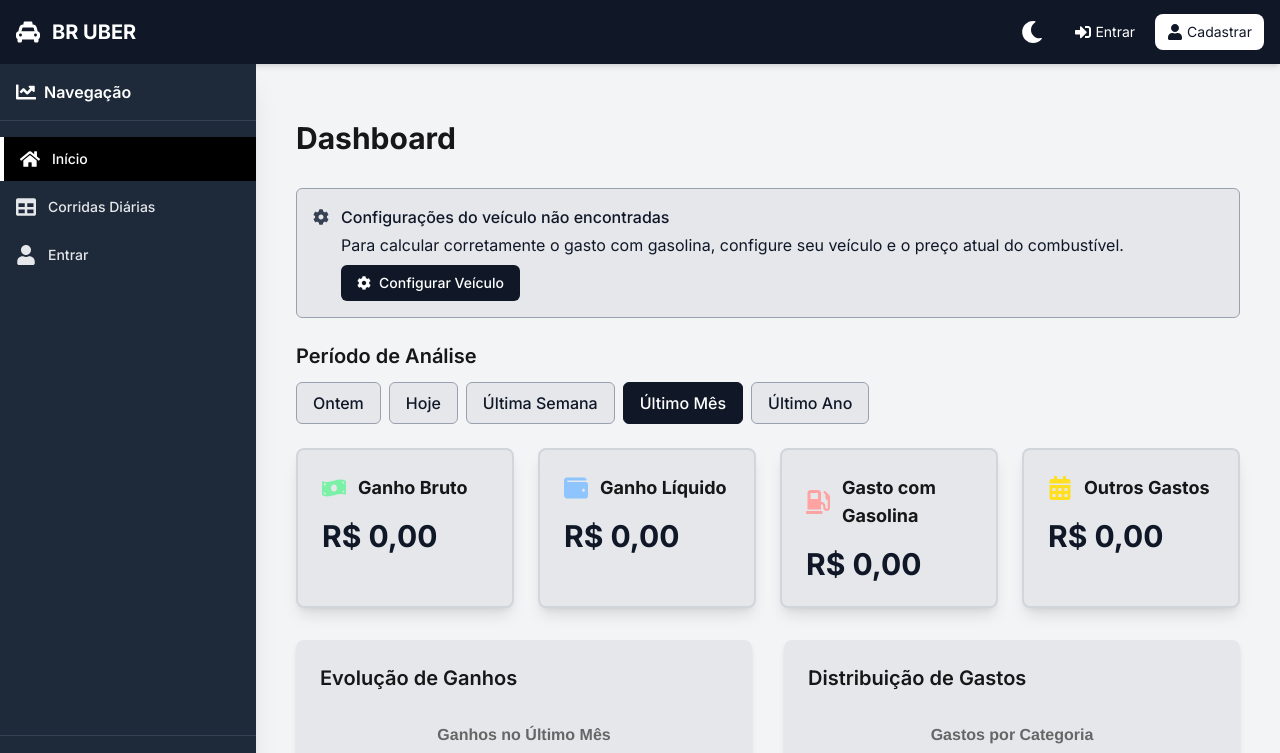
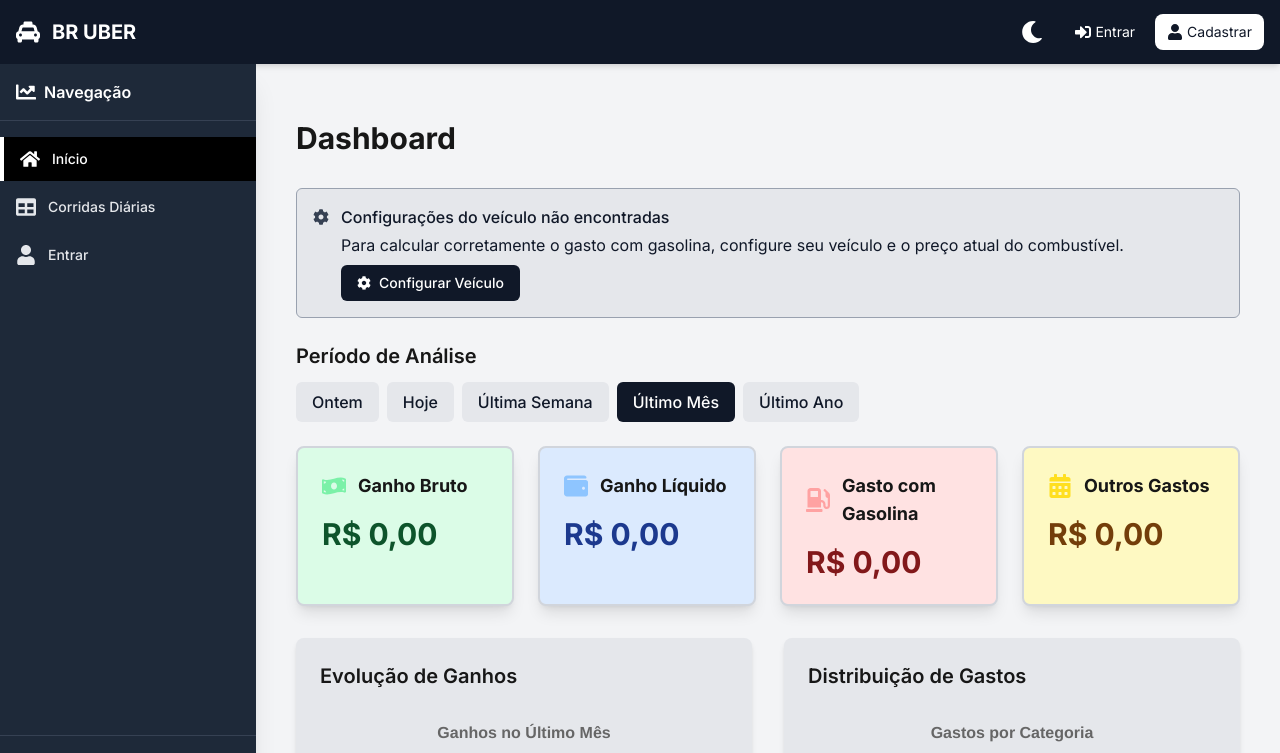
Before and after one commit to Brunoreis57/ubertrackerbr, a Next.js app: page / in a window 1280 px wide. Shown: the top 753 px of the page. Built offline with nearby package versions, Linux system fonts and the light colour scheme.

Commit message:
Implementação de cores personalizadas para os Cards no Dashboard

```diff
--- a/app/components/Card.tsx
+++ b/app/components/Card.tsx
@@ -17,13 +17,17 @@ const Card = ({
   corFundo,
   corTexto,
 }: CardProps) => {
+  // Usar as cores personalizadas se fornecidas, caso contrário usar os padrões
+  const bgColorClass = corFundo || "bg-gray-200 dark:bg-gray-900";
+  const textColorClass = corTexto || "text-gray-900 dark:text-white";
+
   return (
-    <div className="bg-gray-200 dark:bg-gray-900 rounded-lg shadow-lg p-4 sm:p-6 transition-all duration-300 hover:shadow-xl border-2 border-gray-300 dark:border-gray-800">
+    <div className={`${bgColorClass} rounded-lg shadow-lg p-4 sm:p-6 transition-all duration-300 hover:shadow-xl border-2 border-gray-300 dark:border-gray-800`}>
       <div className="flex items-center mb-3 sm:mb-4">
-        <div className="text-gray-900 dark:text-white mr-2 sm:mr-3 text-xl sm:text-2xl">{icone}</div>
-        <h3 className="text-gray-900 dark:text-white font-bold text-base sm:text-lg">{titulo}</h3>
+        <div className={`${textColorClass} mr-2 sm:mr-3 text-xl sm:text-2xl`}>{icone}</div>
+        <h3 className={`${textColorClass} font-bold text-base sm:text-lg`}>{titulo}</h3>
       </div>
-      <div className="text-gray-900 dark:text-white text-2xl sm:text-3xl font-bold break-words" dangerouslySetInnerHTML={{ __html: valor }} />
+      <div className={`${textColorClass} text-2xl sm:text-3xl font-bold break-words`} dangerouslySetInnerHTML={{ __html: valor }} />
     </div>
   );
 };
--- a/app/page.tsx
+++ b/app/page.tsx
@@ -159,50 +159,50 @@ export default function Home() {
         <div className="flex flex-wrap gap-2">
           <button
             onClick={() => setPeriodo('ontem')}
-            className={`px-3 py-1 sm:px-4 sm:py-2 rounded-md text-sm sm:text-base font-medium border ${
+            className={`px-3 py-1 sm:px-4 sm:py-2 rounded-md text-sm sm:text-base font-medium ${
               periodo === 'ontem'
-                ? 'bg-gray-900 text-white dark:bg-gray-700 border-gray-900 dark:border-gray-700'
-                : 'bg-gray-200 text-gray-900 hover:bg-gray-300 dark:bg-gray-700 dark:text-white dark:hover:bg-gray-600 border-gray-400 dark:border-gray-600'
+                ? 'bg-gray-900 text-white dark:bg-gray-700'
+                : 'bg-gray-200 text-gray-900 hover:bg-gray-300 dark:bg-gray-700 dark:text-white dark:hover:bg-gray-600'
             }`}
           >
             Ontem
           </button>
           <button
             onClick={() => setPeriodo('diario')}
-            className={`px-3 py-1 sm:px-4 sm:py-2 rounded-md text-sm sm:text-base font-medium border ${
+            className={`px-3 py-1 sm:px-4 sm:py-2 rounded-md text-sm sm:text-base font-medium ${
               periodo === 'diario'
-                ? 'bg-gray-900 text-white dark:bg-gray-700 border-gray-900 dark:border-gray-700'
-                : 'bg-gray-200 text-gray-900 hover:bg-gray-300 dark:bg-gray-700 dark:text-white dark:hover:bg-gray-600 border-gray-400 dark:border-gray-600'
+                ? 'bg-gray-900 text-white dark:bg-gray-700'
+                : 'bg-gray-200 text-gray-900 hover:bg-gray-300 dark:bg-gray-700 dark:text-white dark:hover:bg-gray-600'
             }`}
           >
             Hoje
           </button>
           <button
             onClick={() => setPeriodo('semanal')}
-            className={`px-3 py-1 sm:px-4 sm:py-2 rounded-md text-sm sm:text-base font-medium border ${
+            className={`px-3 py-1 sm:px-4 sm:py-2 rounded-md text-sm sm:text-base font-medium ${
               periodo === 'semanal'
-                ? 'bg-gray-900 text-white dark:bg-gray-700 border-gray-900 dark:border-gray-700'
-                : 'bg-gray-200 text-gray-900 hover:bg-gray-300 dark:bg-gray-700 dark:text-white dark:hover:bg-gray-600 border-gray-400 dark:border-gray-600'
+                ? 'bg-gray-900 text-white dark:bg-gray-700'
+                : 'bg-gray-200 text-gray-900 hover:bg-gray-300 dark:bg-gray-700 dark:text-white dark:hover:bg-gray-600'
             }`}
           >
             Última Semana
           </button>
           <button
             onClick={() => setPeriodo('mensal')}
-            className={`px-3 py-1 sm:px-4 sm:py-2 rounded-md text-sm sm:text-base font-medium border ${
+            className={`px-3 py-1 sm:px-4 sm:py-2 rounded-md text-sm sm:text-base font-medium ${
               periodo === 'mensal'
-                ? 'bg-gray-900 text-white dark:bg-gray-700 border-gray-900 dark:border-gray-700'
-                : 'bg-gray-200 text-gray-900 hover:bg-gray-300 dark:bg-gray-700 dark:text-white dark:hover:bg-gray-600 border-gray-400 dark:border-gray-600'
+                ? 'bg-gray-900 text-white dark:bg-gray-700'
+                : 'bg-gray-200 text-gray-900 hover:bg-gray-300 dark:bg-gray-700 dark:text-white dark:hover:bg-gray-600'
             }`}
           >
             Último Mês
           </button>
           <button
             onClick={() => setPeriodo('anual')}
-            className={`px-3 py-1 sm:px-4 sm:py-2 rounded-md text-sm sm:text-base font-medium border ${
+            className={`px-3 py-1 sm:px-4 sm:py-2 rounded-md text-sm sm:text-base font-medium ${
               periodo === 'anual'
-                ? 'bg-gray-900 text-white dark:bg-gray-700 border-gray-900 dark:border-gray-700'
-                : 'bg-gray-200 text-gray-900 hover:bg-gray-300 dark:bg-gray-700 dark:text-white dark:hover:bg-gray-600 border-gray-400 dark:border-gray-600'
+                ? 'bg-gray-900 text-white dark:bg-gray-700'
+                : 'bg-gray-200 text-gray-900 hover:bg-gray-300 dark:bg-gray-700 dark:text-white dark:hover:bg-gray-600'
             }`}
           >
             Último Ano
@@ -215,29 +215,29 @@ export default function Home() {
           titulo="Ganho Bruto"
           valor={formatarDinheiro(resumo.ganhoBruto)}
           icone={<FaMoneyBillWave size={24} className="text-green-300" />}
-          corFundo=""
-          corTexto=""
+          corFundo="bg-green-100 dark:bg-green-900/30"
+          corTexto="text-green-900 dark:text-green-100"
         />
         <Card
           titulo="Ganho Líquido"
           valor={formatarDinheiro(resumo.ganhoLiquido)}
           icone={<FaWallet size={24} className="text-blue-300" />}
-          corFundo=""
-          corTexto=""
+          corFundo="bg-blue-100 dark:bg-blue-900/30"
+          corTexto="text-blue-900 dark:text-blue-100"
         />
         <Card
           titulo="Gasto com Gasolina"
           valor={formatarDinheiro(resumo.gastoGasolina)}
           icone={<FaGasPump size={24} className="text-red-300" />}
-          corFundo=""
-          corTexto=""
+          corFundo="bg-red-100 dark:bg-red-900/30"
+          corTexto="text-red-900 dark:text-red-100"
         />
         <Card
           titulo="Outros Gastos"
           valor={formatarDinheiro(resumo.outrosGastos)}
           icone={<FaCalendarAlt size={24} className="text-yellow-300" />}
-          corFundo=""
-          corTexto=""
+          corFundo="bg-yellow-100 dark:bg-yellow-900/30"
+          corTexto="text-yellow-900 dark:text-yellow-100"
         />
       </div>
 
--- a/app/relatorios/page.tsx
+++ b/app/relatorios/page.tsx
@@ -151,50 +151,50 @@ const RelatoriosPage = () => {
               <div className="flex flex-wrap gap-2">
                 <button
                   onClick={() => setPeriodoAtual('ontem')}
-                  className={`px-4 py-2 rounded-lg transition-colors border ${
+                  className={`px-4 py-2 rounded-lg transition-colors ${
                     periodoAtual === 'ontem'
-                      ? 'bg-gray-800 text-white border-gray-800 dark:bg-gray-700 dark:border-gray-700'
-                      : 'bg-gray-200 text-gray-900 hover:bg-gray-300 dark:bg-gray-700 dark:text-white dark:hover:bg-gray-600 border-gray-400 dark:border-gray-600'
+                      ? 'bg-gray-800 text-white'
+                      : 'bg-gray-200 text-gray-900 hover:bg-gray-300 dark:bg-gray-700 dark:text-white dark:hover:bg-gray-600'
                   }`}
                 >
                   Ontem
                 </button>
                 <button
                   onClick={() => setPeriodoAtual('diario')}
-                  className={`px-4 py-2 rounded-lg transition-colors border ${
+                  className={`px-4 py-2 rounded-lg transition-colors ${
                     periodoAtual === 'diario'
-                      ? 'bg-gray-800 text-white border-gray-800 dark:bg-gray-700 dark:border-gray-700'
-                      : 'bg-gray-200 text-gray-900 hover:bg-gray-300 dark:bg-gray-700 dark:text-white dark:hover:bg-gray-600 border-gray-400 dark:border-gray-600'
+                      ? 'bg-gray-800 text-white'
+                      : 'bg-gray-200 text-gray-900 hover:bg-gray-300 dark:bg-gray-700 dark:text-white dark:hover:bg-gray-600'
                   }`}
                 >
                   Diário
                 </button>
                 <button
                   onClick={() => setPeriodoAtual('semanal')}
-                  className={`px-4 py-2 rounded-lg transition-colors border ${
+                  className={`px-4 py-2 rounded-lg transition-colors ${
                     periodoAtual === 'semanal'
-                      ? 'bg-gray-800 text-white border-gray-800 dark:bg-gray-700 dark:border-gray-700'
-                      : 'bg-gray-200 text-gray-900 hover:bg-gray-300 dark:bg-gray-700 dark:text-white dark:hover:bg-gray-600 border-gray-400 dark:border-gray-600'
+                      ? 'bg-gray-800 text-white'
+                      : 'bg-gray-200 text-gray-900 hover:bg-gray-300 dark:bg-gray-700 dark:text-white dark:hover:bg-gray-600'
                   }`}
                 >
                   Semanal
                 </button>
                 <button
                   onClick={() => setPeriodoAtual('mensal')}
-                  className={`px-4 py-2 rounded-lg transition-colors border ${
+                  className={`px-4 py-2 rounded-lg transition-colors ${
                     periodoAtual === 'mensal'
-                      ? 'bg-gray-800 text-white border-gray-800 dark:bg-gray-700 dark:border-gray-700'
-                      : 'bg-gray-200 text-gray-900 hover:bg-gray-300 dark:bg-gray-700 dark:text-white dark:hover:bg-gray-600 border-gray-400 dark:border-gray-600'
+                      ? 'bg-gray-800 text-white'
+                      : 'bg-gray-200 text-gray-900 hover:bg-gray-300 dark:bg-gray-700 dark:text-white dark:hover:bg-gray-600'
                   }`}
                 >
                   Mensal
                 </button>
                 <button
                   onClick={() => setPeriodoAtual('anual')}
-                  className={`px-4 py-2 rounded-lg transition-colors border ${
+                  className={`px-4 py-2 rounded-lg transition-colors ${
                     periodoAtual === 'anual'
-                      ? 'bg-gray-800 text-white border-gray-800 dark:bg-gray-700 dark:border-gray-700'
-                      : 'bg-gray-200 text-gray-900 hover:bg-gray-300 dark:bg-gray-700 dark:text-white dark:hover:bg-gray-600 border-gray-400 dark:border-gray-600'
+                      ? 'bg-gray-800 text-white'
+                      : 'bg-gray-200 text-gray-900 hover:bg-gray-300 dark:bg-gray-700 dark:text-white dark:hover:bg-gray-600'
                   }`}
                 >
                   Anual
```
